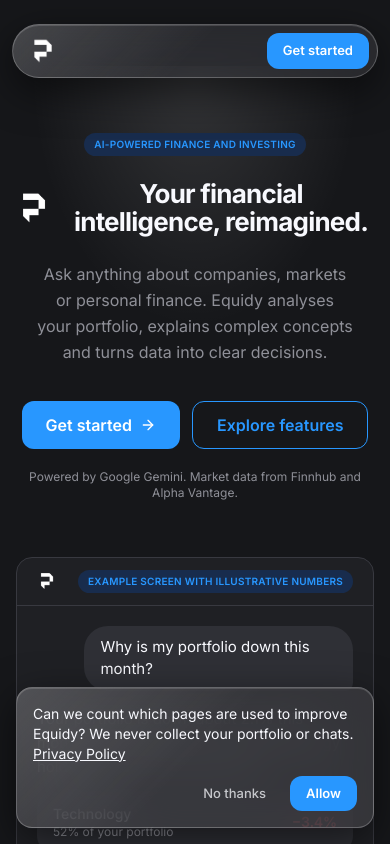
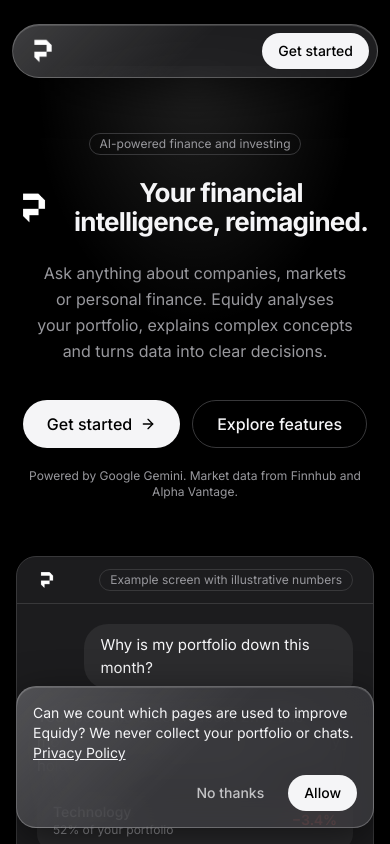
Before and after one commit to anandhviyan785/Equidy, a React (Vite) app: page / in a window 390 px wide. Built offline with nearby package versions, Linux system fonts and the light colour scheme; no server answers.

Commit message:
Revert "feat: restyle app with the Mobile Apps Prototyping Kit design system"
This reverts commit bdd24cee1c50e4c50b9f06046540d0787989f804.

```diff
--- a/index.html
+++ b/index.html
@@ -1,5 +1,5 @@
 <!doctype html>
-<html lang="en">
+<html lang="en" class="dark">
   <head>
     <meta charset="UTF-8" />
     <meta name="viewport" content="width=device-width, initial-scale=1.0, viewport-fit=cover" />
@@ -16,7 +16,7 @@
     <link rel="icon" type="image/png" sizes="192x192" href="/favicon-192.png" />
     <link rel="apple-touch-icon" href="/apple-touch-icon.png" />
     <link rel="preconnect" href="https://fonts.googleapis.com" />
-    <link href="https://fonts.googleapis.com/css2?family=Inter:wght@400;500;600;700;800&family=JetBrains+Mono:wght@400;500&display=swap" rel="stylesheet" />
+    <link href="https://fonts.googleapis.com/css2?family=Inter:wght@400;500;600;700&family=JetBrains+Mono:wght@400;500&display=swap" rel="stylesheet" />
   </head>
   <body>
     <div id="root"></div>
--- a/src/components/Layout.tsx
+++ b/src/components/Layout.tsx
@@ -5,7 +5,6 @@ import { Sidebar } from "./Sidebar";
 import { Logo } from "./ui";
 import { TickerTape } from "./TickerTape";
 import { ConsentBanner } from "./ConsentBanner";
-import { TabBar } from "./TabBar";
 import { LandingRoute } from "@/pages/LandingRoute";
 import { trackPage } from "@/lib/analytics";
 import { useLiveTicks, useThemeSync } from "@/hooks";
@@ -56,7 +55,7 @@ export function Layout() {
     <div className="flex h-full overflow-hidden pl-[env(safe-area-inset-left)] pr-[env(safe-area-inset-right)] pt-[env(safe-area-inset-top)]">
       <Sidebar collapsed={collapsed} onToggle={() => setCollapsed((c) => !c)} mobileOpen={mobileOpen} onCloseMobile={() => setMobileOpen(false)} />
       <div className="flex min-w-0 flex-1 flex-col">
-        <header className="flex h-14 shrink-0 items-center justify-between border-b border-line bg-surface px-3 lg:hidden">
+        <header className="flex h-14 shrink-0 items-center justify-between border-b border-line px-3 lg:hidden">
           <button className="btn-ghost p-2" onClick={() => setMobileOpen(true)} aria-label="Open menu"><Menu className="h-5 w-5" /></button>
           <Logo compact />
           <button className="btn-ghost p-2" onClick={() => navigate("/")} aria-label="New chat"><SquarePen className="h-5 w-5" /></button>
@@ -65,7 +64,6 @@ export function Layout() {
           {!isChat && <TickerTape />}
           <Outlet />
         </main>
-        <TabBar />
       </div>
       <ConsentBanner />
     </div>
--- a/src/components/charts.tsx
+++ b/src/components/charts.tsx
@@ -8,10 +8,9 @@ import { useSettings } from "@/store";
 import { useIsDark } from "@/hooks";
 
 // Monochrome brand: categorical slots are grey steps in fixed order (alternating light and dark so neighbours separate). Identity is always backed by a legend or direct label, never by tone alone.
-// Kit Highlight ramp (#006FFD to #EAF2FF) interleaved with Neutral/Dark greys so adjacent slices stay distinct.
-const SERIES_LIGHT = ["#006ffd", "#6fbaff", "#1f2024", "#b4dbff", "#494a50", "#2897ff", "#8f9098", "#d4d6dd"];
-const SERIES_DARK = ["#2897ff", "#b4dbff", "#8f9098", "#006ffd", "#d4d6dd", "#6fbaff", "#494a50", "#eaf2ff"];
-export const OTHER = "#c5c6cc";
+const SERIES_LIGHT = ["#0a0a0a", "#8a8a8a", "#4a4a4a", "#c4c4c4", "#6a6a6a", "#2e2e2e", "#a8a8a8", "#dcdcdc"];
+const SERIES_DARK = ["#f5f5f5", "#6b6b6b", "#b0b0b0", "#3a3a3a", "#8e8e8e", "#d0d0d0", "#525252", "#2a2a2a"];
+export const OTHER = "#8a8a8a";
 
 export function useSeriesColors() {
   return useIsDark() ? SERIES_DARK : SERIES_LIGHT;
--- a/src/index.css
+++ b/src/index.css
@@ -3,18 +3,15 @@
 @tailwind utilities;
 
 :root {
-  /* Mobile Apps Prototyping Kit palette */
-  --bg: 255 255 255;          /* Neutral/Light/Lightest  #FFFFFF */
+  --bg: 245 245 247;
   --surface: 255 255 255;
-  --elevated: 248 249 254;    /* Neutral/Light/Light     #F8F9FE */
-  --line: 232 233 241;        /* Neutral/Light/Medium    #E8E9F1 */
-  --field: 197 198 204;       /* Neutral/Light/Darkest   #C5C6CC */
-  --fg: 31 32 36;             /* Neutral/Dark/Darkest    #1F2024 */
-  --muted: 113 114 122;       /* Neutral/Dark/Light      #71727A */
-  --accent: 0 111 253;        /* Highlight/Darkest       #006FFD */
-  --accent-soft: 234 242 255; /* Highlight/Lightest      #EAF2FF */
-  --up: 41 130 103;           /* Support/Success/Dark    #298267 */
-  --down: 237 50 65;          /* Support/Error/Dark      #ED3241 */
+  --elevated: 236 236 240;
+  --line: 226 226 231;
+  --fg: 29 29 31;
+  --muted: 106 106 110;
+  --accent: 29 29 31;
+  --up: 20 120 60;
+  --down: 185 28 28;
   --seg-selected: 255 255 255;
   --card-shadow: 0 1px 2px rgb(0 0 0 / 0.04), 0 4px 16px rgb(0 0 0 / 0.04);
   --glass-fill: 255 255 255;
@@ -27,18 +24,16 @@
 }
 
 .dark {
-  --bg: 22 23 26;
-  --surface: 31 32 36;        /* #1F2024 */
-  --elevated: 47 48 54;       /* #2F3036 */
-  --line: 56 57 64;
-  --field: 73 74 80;          /* #494A50 */
-  --fg: 248 249 254;          /* #F8F9FE */
-  --muted: 143 144 152;       /* #8F9098 */
-  --accent: 40 151 255;       /* Highlight/Dark #2897FF */
-  --accent-soft: 24 44 77;
-  --up: 58 192 160;           /* #3AC0A0 */
-  --down: 255 97 109;         /* #FF616D */
-  --seg-selected: 73 74 80;
+  --bg: 0 0 0;
+  --surface: 28 28 30;
+  --elevated: 44 44 46;
+  --line: 56 56 58;
+  --fg: 245 245 247;
+  --muted: 152 152 157;
+  --accent: 245 245 247;
+  --up: 48 209 88;
+  --down: 255 105 97;
+  --seg-selected: 99 99 102;
   --card-shadow: none;
   --glass-fill: 60 60 64;
   --glass-alpha: 0.5;
@@ -66,21 +61,21 @@
 }
 
 @layer components {
-  .card { @apply min-w-0 rounded-2xl border border-line bg-surface; box-shadow: var(--card-shadow); }
+  .card { @apply min-w-0 rounded-[20px] border border-line bg-surface; box-shadow: var(--card-shadow); }
   button.card { transition: background-color 150ms ease-out, border-color 150ms ease-out, transform 100ms ease-out; }
   button.card:active { transform: scale(0.98); }
-  .btn { @apply inline-flex items-center justify-center gap-2 rounded-xl px-4 py-2 text-[13px] font-semibold disabled:opacity-50 disabled:pointer-events-none; transition: background-color 150ms ease-out, color 150ms ease-out, transform 100ms ease-out; }
+  .btn { @apply inline-flex items-center justify-center gap-2 rounded-full px-4 py-2 text-sm font-medium disabled:opacity-50 disabled:pointer-events-none; transition: background-color 150ms ease-out, color 150ms ease-out, transform 100ms ease-out; }
   .btn:active { transform: scale(0.97); }
-  .btn-primary { @apply btn bg-accent text-white hover:bg-accent/90; }
-  .btn-ghost { @apply btn font-medium text-muted hover:text-fg hover:bg-elevated; }
-  .btn-outline { @apply btn border-[1.5px] border-accent text-accent hover:bg-accent-soft; }
-  .input { @apply w-full rounded-xl border border-field bg-surface px-4 py-2 text-sm outline-none placeholder:text-muted focus:border-accent focus:ring-2 focus:ring-accent/15 transition; }
-  .label { @apply text-xs font-bold text-muted; }
+  .btn-primary { @apply btn bg-fg text-bg hover:bg-fg/85; }
+  .btn-ghost { @apply btn text-muted hover:text-fg hover:bg-elevated; }
+  .btn-outline { @apply btn border border-line hover:bg-elevated; }
+  .input { @apply w-full rounded-xl border border-line bg-surface px-3.5 py-2 text-sm outline-none placeholder:text-muted focus:border-accent/60 focus:ring-2 focus:ring-accent/15 transition; }
+  .label { @apply text-[13px] font-semibold text-muted; }
   .num { @apply tabular-nums; font-feature-settings: "tnum", "cv11"; }
-  .chip { @apply inline-flex items-center gap-1 rounded-full bg-accent-soft px-2.5 py-1 text-[10px] font-semibold uppercase tracking-wide text-accent; }
+  .chip { @apply inline-flex items-center gap-1 rounded-full border border-line px-2.5 py-0.5 text-xs text-muted; }
 }
 
-.prose-equidy { @apply prose prose-sm max-w-none dark:prose-invert prose-headings:font-extrabold prose-headings:tracking-tight prose-a:text-accent prose-strong:text-fg prose-code:before:content-none prose-code:after:content-none; }
+.prose-equidy { @apply prose prose-sm max-w-none dark:prose-invert prose-headings:font-semibold prose-headings:tracking-tight prose-a:text-accent prose-strong:text-fg prose-code:before:content-none prose-code:after:content-none; }
 .prose-equidy table { @apply text-xs; }
 .prose-equidy th, .prose-equidy td { @apply px-3 py-1.5; }
 .prose-equidy thead { @apply border-line; }
--- a/src/store/index.ts
+++ b/src/store/index.ts
@@ -32,7 +32,7 @@ interface SettingsState {
 export const useSettings = create<SettingsState>()(
   persist(
     (set) => ({
-      theme: "light",
+      theme: "dark",
       currency: "USD",
       riskFree: 0.04,
       liveTicks: true,
--- a/tailwind.config.js
+++ b/tailwind.config.js
@@ -17,8 +17,6 @@ export default {
         fg: "rgb(var(--fg) / <alpha-value>)",
         muted: "rgb(var(--muted) / <alpha-value>)",
         accent: "rgb(var(--accent) / <alpha-value>)",
-        "accent-soft": "rgb(var(--accent-soft) / <alpha-value>)",
-        field: "rgb(var(--field) / <alpha-value>)",
         up: "rgb(var(--up) / <alpha-value>)",
         down: "rgb(var(--down) / <alpha-value>)",
       },
```
Also changed, not shown: src/components/Sidebar.tsx (+4 -4 lines), src/components/TabBar.tsx (deleted, +0 -37 lines), src/components/ui.tsx (+9 -9 lines), src/pages/ChatPage.tsx (+4 -4 lines), src/pages/LoginPage.tsx (+15 -18 lines).
